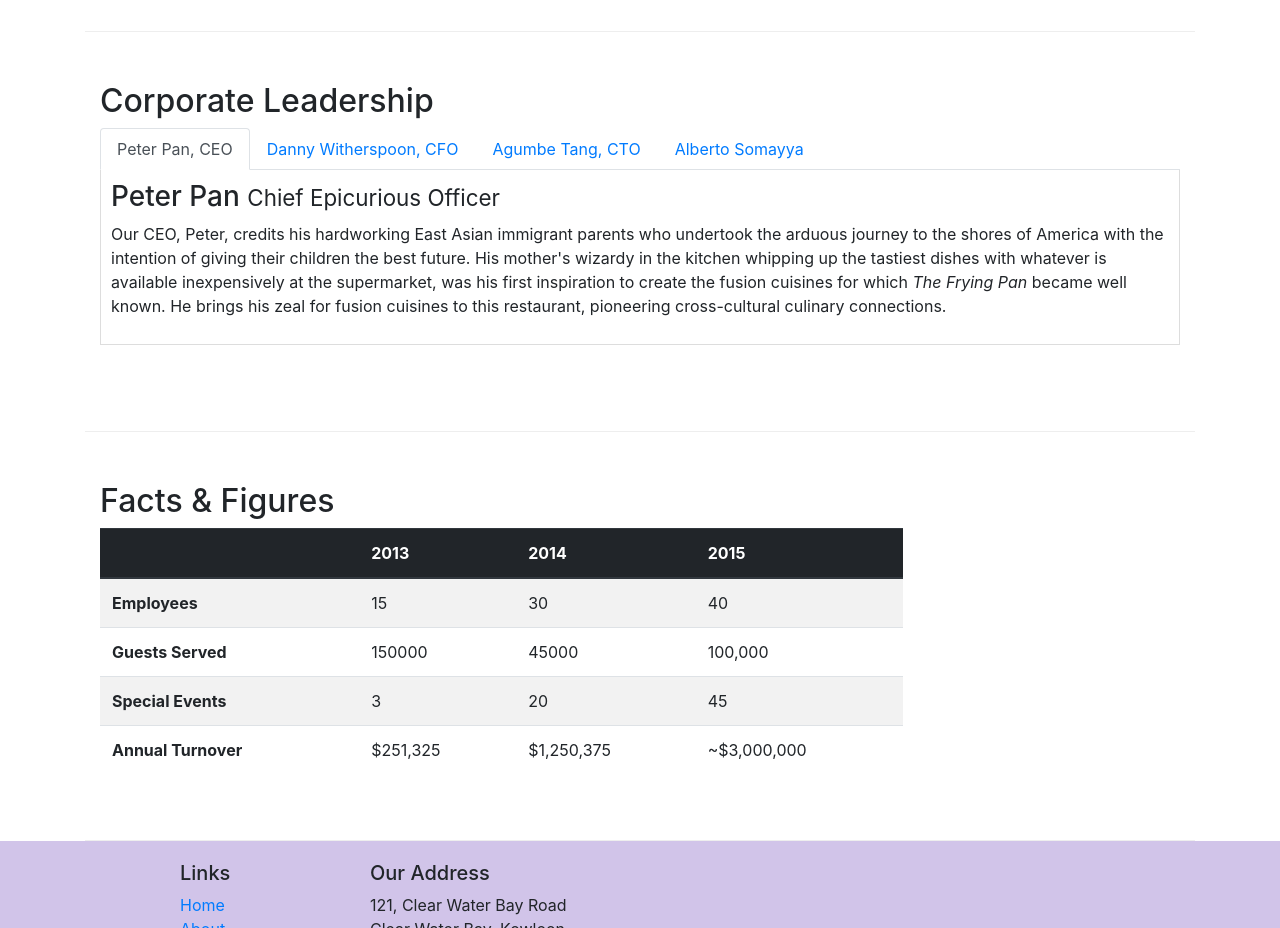
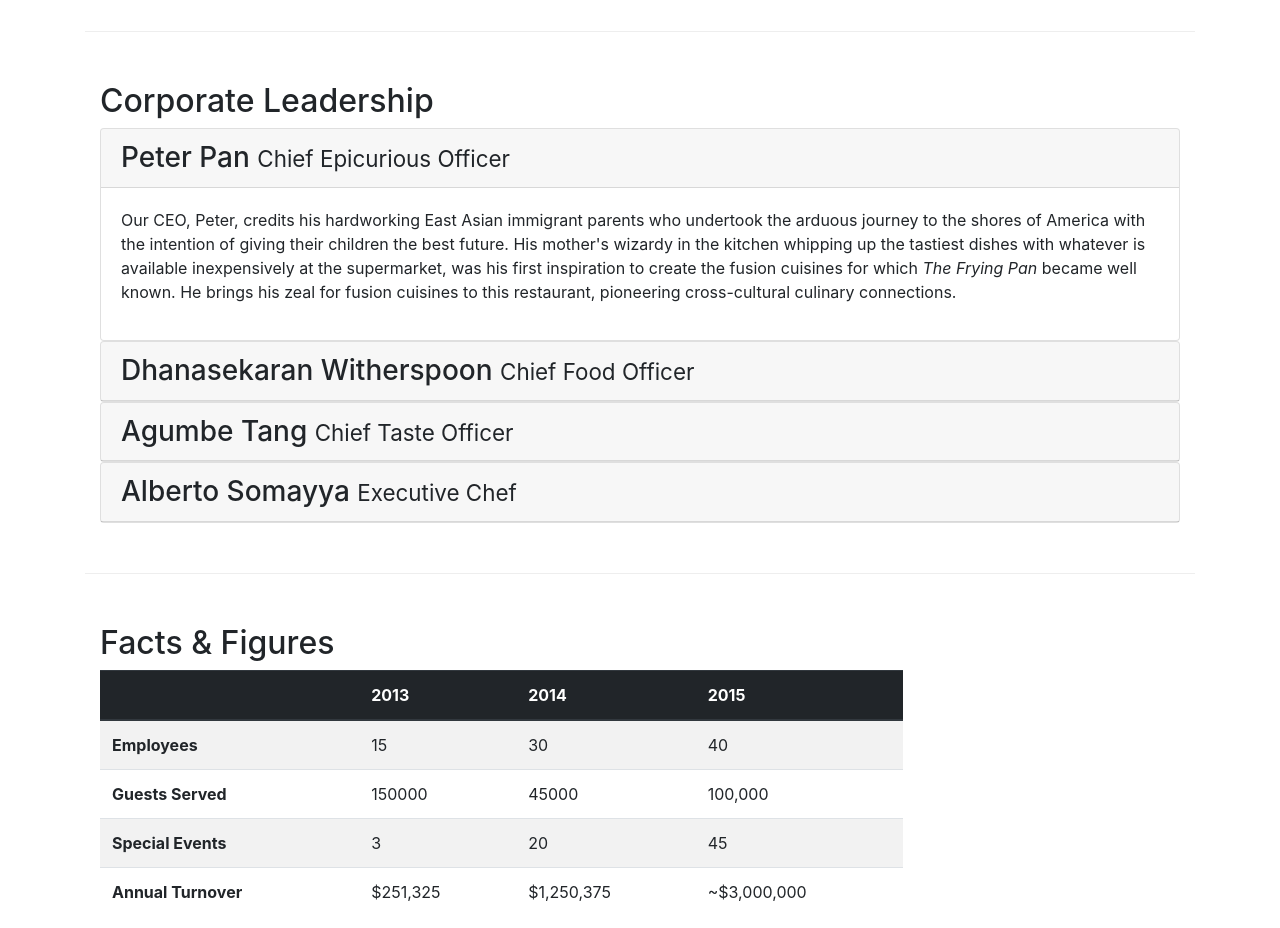
Before and after one commit to rzaldana/bootstrap-4, a website: page aboutus.html in a window 1280 px wide. Shown: the part 940-1868 px from the top of the page. Drawn offline with nearby package versions, Linux system fonts and the light colour scheme.

Commit message:
Accordion

```diff
--- a/aboutus.html
+++ b/aboutus.html
@@ -97,39 +97,65 @@
         <div class="row row-content">
             <div class="col-sm">
                 <h2>Corporate Leadership</h2>
-                <ul class="nav nav-tabs">
-                    <li class="nav-item">
-                        <a class="nav-link active" href="#petter" role="tab" data-toggle="tab">Peter Pan, CEO</a>
-                    </li>
-                    <li class="nav-item">
-                        <a class="nav-link" href="#danny" role="tab" data-toggle="tab">Danny Witherspoon, CFO</a>
-                    </li>
-                    <li class="nav-item">
-                        <a class="nav-link" href="#agumbe" role="tab" data-toggle="tab">Agumbe Tang, CTO</a>
-                    </li>
-                    <li class="nav-item">
-                        <a class="nav-link" href="#alberto" role="tab" data-toggle="tab">Alberto Somayya</a>
-                    </li>
-                </ul>
-                <div class="tab-content">
-                    <div role="tabpanel" class="tab-pane fade show active" id="peter">
-                        <h3>Peter Pan <small>Chief Epicurious Officer</small></h3>
-                        <p class="d-none d-sm-block">Our CEO, Peter, credits his hardworking East Asian immigrant parents who undertook the arduous journey to the shores of America with the intention of giving their children the best future. His mother's wizardy in the kitchen whipping up the tastiest dishes with whatever is available inexpensively at the supermarket, was his first inspiration to create the fusion cuisines for which <em>The Frying Pan</em> became well known. He brings his zeal for fusion cuisines to this restaurant, pioneering cross-cultural culinary connections.</p>
+                <div id="accordion">
+                    <div class="card">
+                        <div class="card-header" role="tab" id="peterhead">
+                            <h3 class="mb-0">
+                                <a data-toggle="collapse" data-target="#peter">
+                                    Peter Pan <small>Chief Epicurious Officer</small>
+                                </a>
+                            </h3>
+                        </div>
+                        <div class="collapse show" id="peter" data-parent="#accordion">
+                            <div class="card-body">
+                                <p class="d-none d-sm-block">Our CEO, Peter, credits his hardworking East Asian immigrant parents who undertook the arduous journey to the shores of America with the intention of giving their children the best future. His mother's wizardy in the kitchen whipping up the tastiest dishes with whatever is available inexpensively at the supermarket, was his first inspiration to create the fusion cuisines for which <em>The Frying Pan</em> became well known. He brings his zeal for fusion cuisines to this restaurant, pioneering cross-cultural culinary connections.</p>
+                            </div>
+                        </div>
                     </div>
 
-                    <div role="tabpanel" class="tab-pane fade" id="danny">
-                        <h3>Dhanasekaran Witherspoon <small>Chief Food Officer</small></h3>
-                        <p class="d-none d-sm-block">Our CFO, Danny, as he is affectionately referred to by his colleagues, comes from a long established family tradition in farming and produce. His experiences growing up on a farm in the Australian outback gave him great appreciation for varieties of food sources. As he puts it in his own words, <em>Everything that runs, wins, and everything that stays, pays!</em></p>
+                    <div class="card">
+                        <div class="card-header" role="tab" id="dannyhead">
+                            <h3 class="mb-0">
+                                <a data-toggle="collapse" data-target="#danny">
+                                    Dhanasekaran Witherspoon <small>Chief Food Officer</small>
+                                </a>
+                            </h3>
+                        </div>
+                        <div class="collapse" id="danny" data-parent="#accordion">
+                            <div class="card-body">
+                                <p class="d-none d-sm-block">Our CFO, Danny, as he is affectionately referred to by his colleagues, comes from a long established family tradition in farming and produce. His experiences growing up on a farm in the Australian outback gave him great appreciation for varieties of food sources. As he puts it in his own words, <em>Everything that runs, wins, and everything that stays, pays!</em></p>
+                            </div>
+                        </div>
                     </div>
 
-                    <div role="tabpanel" class="tab-pane fade" id="agumbe">
-                        <h3>Agumbe Tang <small>Chief Taste Officer</small></h3>
-                        <p class="d-none d-sm-block">Blessed with the most discerning gustatory sense, Agumbe, our CTO, personally ensures that every dish that we serve meets his exacting tastes. Our chefs dread the tongue lashing that ensues if their dish does not meet his exacting standards. He lives by his motto, <em>You click only if you survive my lick.</em></p>
+                    <div class="card">
+                        <div class="card-header" role="tab" id="agumbehead">
+                            <h3 class="mb-0">
+                                <a data-toggle="collapse" data-target="#agumbe">
+                                    Agumbe Tang <small>Chief Taste Officer</small>
+                                </a>
+                            </h3>
+                        </div>
+                        <div class="collapse" id="agumbe" data-parent="#accordion">
+                            <div class="card-body">
+                                <p class="d-none d-sm-block">Blessed with the most discerning gustatory sense, Agumbe, our CTO, personally ensures that every dish that we serve meets his exacting tastes. Our chefs dread the tongue lashing that ensues if their dish does not meet his exacting standards. He lives by his motto, <em>You click only if you survive my lick.</em></p>
+                            </div>
+                        </div>
                     </div>
 
-                    <div role="tabpanel" class="tab-pane fade" id="alberto">
-                        <h3>Alberto Somayya <small>Executive Chef</small></h3>
-                        <p class="d-none d-sm-block">Award winning three-star Michelin chef with wide International experience having worked closely with whos-who in the culinary world, he specializes in creating mouthwatering Indo-Italian fusion experiences. He says, <em>Put together the cuisines from the two craziest cultures, and you get a winning hit! Amma Mia!</em></p>
+                    <div class="card">
+                        <div class="card-header" role="tab" id="albertohead">
+                            <h3 class="mb-0">
+                                <a data-toggle="collapse" data-target="#alberto">
+                                    Alberto Somayya <small>Executive Chef</small>
+                                </a>
+                            </h3>
+                        </div>
+                        <div class="collapse" id="alberto" data-parent="#accordion">
+                            <div class="card-body">
+                                <p class="d-none d-sm-block">Award winning three-star Michelin chef with wide International experience having worked closely with whos-who in the culinary world, he specializes in creating mouthwatering Indo-Italian fusion experiences. He says, <em>Put together the cuisines from the two craziest cultures, and you get a winning hit! Amma Mia!</em></p>
+                            </div>
+                        </div>
                     </div>
 
                 </div>
```
